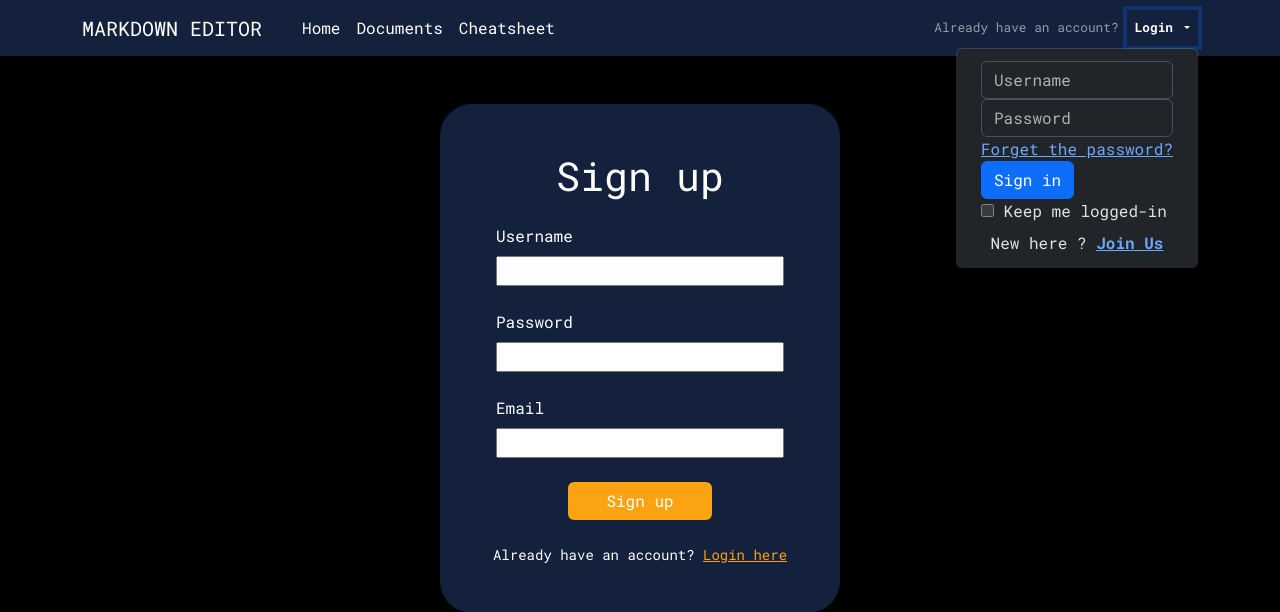
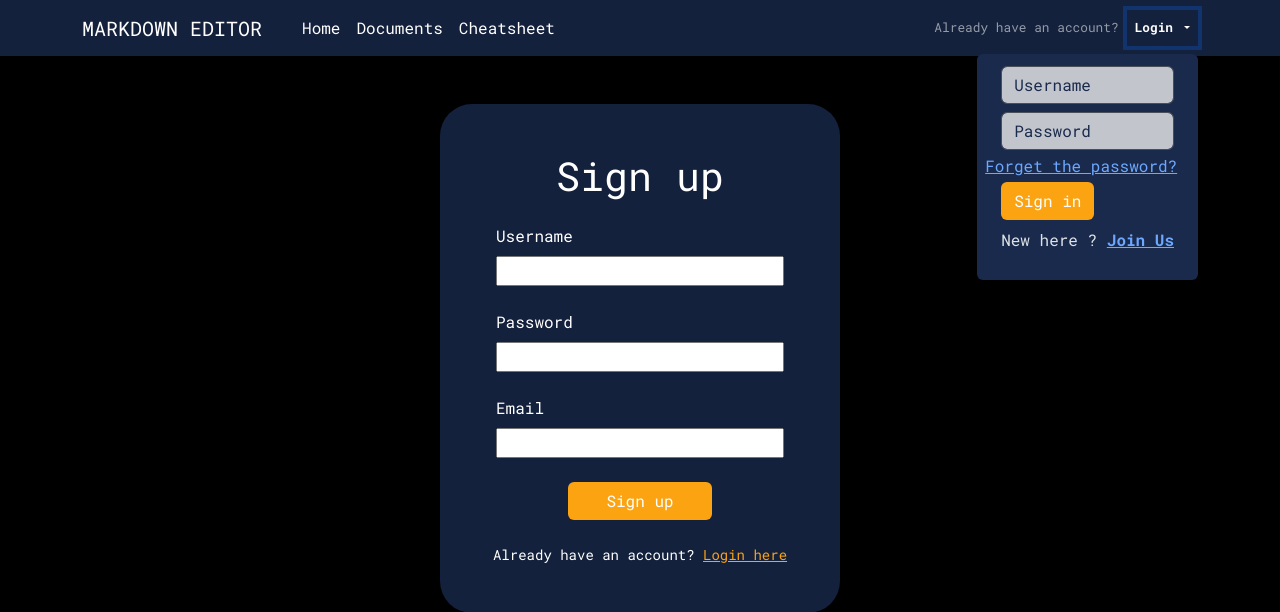
Before and after one commit to kubas33/Markdown_editor, a Node project: template views/auth/signup.ejs in a window 1280 px wide, after a click on "Login". Shown: the top 612 px of the page. Run offline with Node 20 templates, Linux system fonts and the light colour scheme; the template is opened without the code that fills it, so the values that code supplies are empty; some libraries are stand-ins or nearby versions.

Commit message:
Add some styling ang change html

```diff
--- a/public/css/style.scss
+++ b/public/css/style.scss
@@ -87,6 +87,7 @@ select {
   }
 }
 
+
 body {
   background-color: $black;
   color: $white;
@@ -100,6 +101,27 @@ body {
   }
 }
 
+.error {
+  color: red;
+  font-size: small;
+  font-weight: bolder;
+}
+
+.input-section:has(.error) {
+  input {
+    border: 2px solid red;
+    border-radius: 2px;
+    background-color: scale-color($color: red,  $lightness: 75%, $alpha: 20%);
+  }
+}
+
+.input-section {
+  input {
+    border-radius: 5px;
+
+  }
+}
+
 .show-header{
   background-color: scale-color($color: $black, $lightness: 30%,);
 
@@ -108,6 +130,18 @@ body {
 
 .show-dropdown button::after{
   content: none;
+}
+
+.dropdown-menu {
+  background-color:  color.scale($blue, $lightness: 5%);
+  border: none;
+}
+
+.input-blue {
+  background-color: color.scale($gray, $lightness: 30%, $alpha: -20%);
+}
+.input-blue::placeholder {
+  color: color.scale($blue, $lightness: 5%);
 }
 
 .btn-orange {
--- /dev/null
+++ b/sessions/6WfqYqKvVJ3SmLyGahAJuh3rcFZtMjb0.json
@@ -0,0 +1 @@
+{"cookie":{"originalMaxAge":null,"expires":null,"httpOnly":true,"path":"/"},"__lastAccess":1695710751414,"flash":{},"messages":["Incorrect password","Incorrect password","Incorrect username","Incorrect username","Incorrect username","Incorrect password","Incorrect password","Incorrect username","Incorrect username","Incorrect username","Incorrect username"]}
--- a/sessions/mXH2Jts_RyhAv_RSIQ41-vEIcI8uQzPn.json
+++ /dev/null
@@ -1 +0,0 @@
-{"cookie":{"originalMaxAge":null,"expires":null,"httpOnly":true,"path":"/"},"passport":{"user":{"id":4,"username":"kuba2"}},"__lastAccess":1695642944386}
--- a/views/partials/navbar.ejs
+++ b/views/partials/navbar.ejs
@@ -1,7 +1,8 @@
 <nav class="navbar navbar-expand-md" data-bs-theme="dark">
     <div class="container">
         <div class="navbar-header">
-            <button type="button" class="navbar-toggler collapsed" data-bs-toggle="collapse"
+            <button type="button" class="navbar-toggler collapsed"
+                data-bs-toggle="collapse"
                 data-bs-target="#bs-navbar-collapse-1">
                 <span class="sr-only">Toggle navigation</span>
                 <span class="navbar-toggler-icon"></span>
@@ -10,54 +11,73 @@
         </div>
         <div class="collapse navbar-collapse " id="bs-navbar-collapse-1">
             <div class="d-flex justify-content-between w-100">
-                <div class="d-flex flex-wrap align-items-center justify-content-center justify-content-lg-start">
+                <div
+                    class="d-flex flex-wrap align-items-center justify-content-center justify-content-lg-start">
                     <ul class="navbar-nav px-md-3">
-                        <li class="nav-item"><a href="/" class="nav-link text-white">Home</a></li>
-                        <li class="nav-item"><a href="/documents" class="nav-link text-white">Documents</a></li>
-                        <li class="nav-item"><a href="#" class="nav-link text-white">Cheatsheet</a></li>
+                        <li class="nav-item"><a href="/"
+                                class="nav-link text-white">Home</a></li>
+                        <li class="nav-item"><a href="/documents"
+                                class="nav-link text-white">Documents</a></li>
+                        <li class="nav-item"><a href="#"
+                                class="nav-link text-white">Cheatsheet</a></li>
                     </ul>
                 </div>
-                <div class="d-flex flex-wrap align-items-center justify-content-center justify-content-lg-start">
+                <div
+                    class="d-flex flex-wrap align-items-center justify-content-center justify-content-lg-start">
                     <div class="nav navbar-nav navbar-right login-navbar">
                         <% if (!user) { %>
-                        <span class="navbar-text m-0 px-md-2">Already have an account?</span>
+                        <span class="navbar-text m-0 px-md-2">Already have an
+                            account?</span>
                         <span class="dropdown">
-                            <a href="#" class="nav-link dropdown-toggle" data-bs-toggle="dropdown"><b>Login</b>
-                                <span class="caret"></span></a>
-                            <ul id="login-dp" class="dropdown-menu dropdown-menu-end p-2">
-                                <li class="dropdown-item">
-                                    <form class="form" role="form" method="post" action="/auth/login"
+                            <a href="#" class="nav-link dropdown-toggle"
+                                data-bs-toggle="dropdown">
+                                <b>Login</b>
+                                <span class="caret"></span>
+                            </a>
+                            <div id="login-dp"
+                                class="dropdown-menu dropdown-menu-end p-2 mt-2">
+                                <form class="form" role="form" method="post"
+                                    action="/auth/login"
                                     accept-charset="UTF-8" id="login-nav">
-                                        <section class="form-group">
-                                            <label class="sr-only" for="usernameInput">Username</label>
-                                            <input type="text" class="form-control" id="usernameInput"
-                                                name="username" placeholder="Username" autocomplete="username" required>
-                                        </section>
-                                        <section class="form-group">
-                                            <label class="sr-only" for="current-password">Password</label>
-                                            <input type="password" class="form-control" id="current-password"
-                                                placeholder="Password" name="password" autocomplete="current-password"
+                                    <ul class="list-unstyled">
+                                        <li class="form-group dropdown-item">
+                                            <label class="sr-only"
+                                                for="usernameInput">Username</label>
+                                            <input type="text"
+                                                class="form-control input-blue"
+                                                id="usernameInput"
+                                                name="username"
+                                                placeholder="Username"
+                                                autocomplete="username" required>
+                                        </li>
+                                        <li class="form-group dropdown-item">
+                                            <label class="sr-only"
+                                                for="current-password">Password</label>
+                                            <input type="password"
+                                                class="form-control input-blue"
+                                                id="current-password"
+                                                placeholder="Password"
+                                                name="password"
+                                                autocomplete="current-password"
                                                 required>
-                                            <div class="help-block text-right">
-                                                <a href="">Forget the password?</a>
-                                            </div>
-                                        </section>
-                                        <div class="form-group">
-                                            <button type="submit" class="btn btn-primary btn-block">Sign in</button>
-                                        </div>
-                                        <div class="checkbox">
-                                            <label>
-                                                <input type="checkbox"> Keep me logged-in
-                                            </label>
-                                        </div>
+                                        </li>
+                                        <li class="help-block text-right">
+                                            <a href>Forget the password?</a>
+                                        </li>
+                                        <li class="form-group dropdown-item">
+                                            <button type="submit"
+                                                class="btn btn-orange mx-auto">Sign
+                                                in</button>
+                                        </li>
                                     </form>
-                                </li>
                                     <li class="dropdown-item">
                                         <div class="bottom text-center">
-                                        New here ? <a href="/auth/signup"><b>Join Us</b></a>
+                                            New here ? <a href="/auth/signup"><b>Join
+                                                    Us</b></a>
                                         </div>
                                     </li>
                                 </ul>
+                            </div>
                         </span>
                         <% } else { %>
                         <form action="auth/logout" method="post">
```
Also changed, not shown: views/auth/login.ejs (+14 -7 lines), public/css/style.css, 1 other file. Lines whose indentation alone changed are shown as unchanged.
